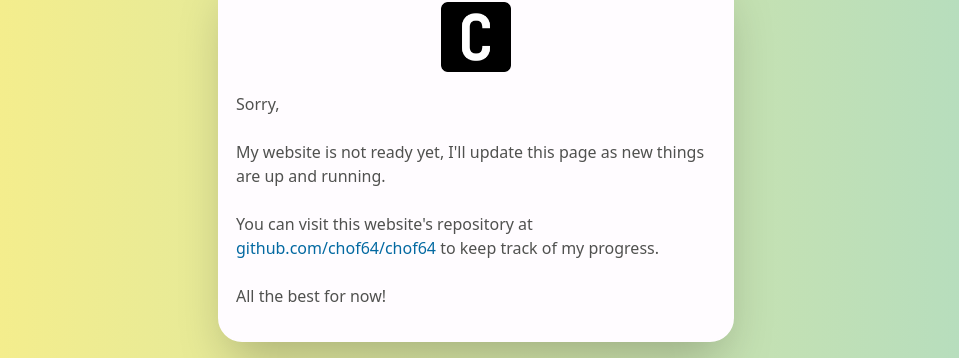
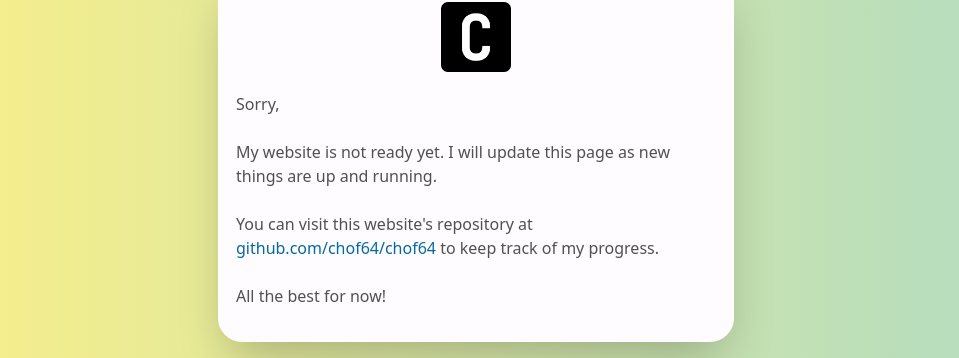
Before and after one commit to chof64/chof64, a Next.js app in the folder chadfernandez-me/: page / in a window 1280 px wide. Shown: the part 245-603 px from the top of the page, without its empty margins (164-1123 px from the left). Built offline with nearby package versions, Linux system fonts and the light colour scheme.

Commit message:
update `index.js` with minor grammar fix

```diff
--- a/chadfernandez-me/pages/index.js
+++ b/chadfernandez-me/pages/index.js
@@ -19,7 +19,7 @@ function Index(){
                             Sorry,
                             <br />
                             <br />
-                            My website is not ready yet, I'll update this page as new things are
+                            My website is not ready yet. I will update this page as new things are
                             up and running.
                             <br />
                             <br />
```
